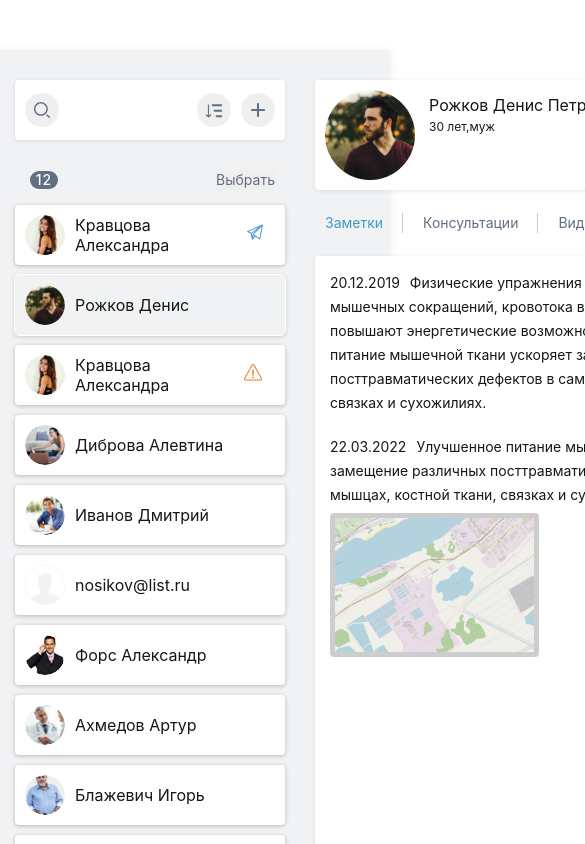
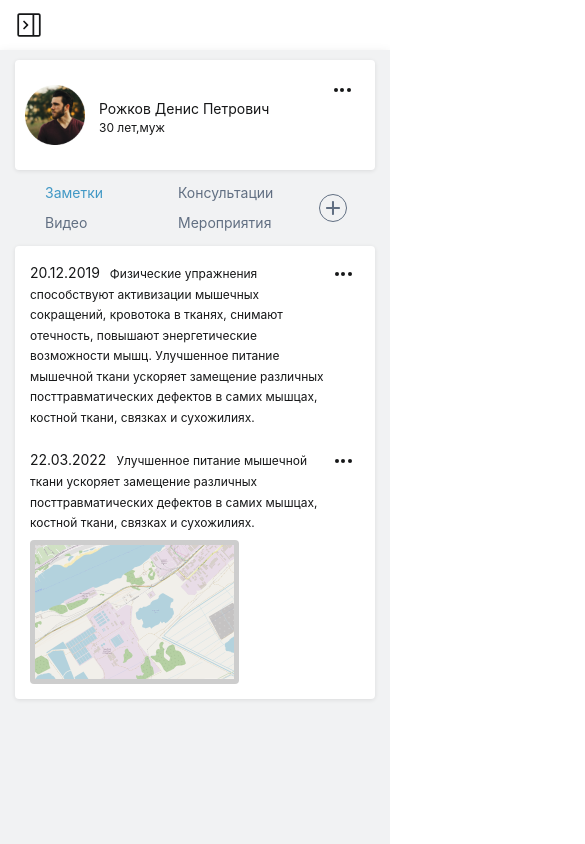
Before and after one commit to Vadim700/nc-test-task, a React (Create React App) app: page /2/notes in a window 390 px wide. Shown: the top 844 px of the page, 585 px wide, since content can reach past the window. Built offline with nearby package versions, Linux system fonts and the light colour scheme; a web font is replaced by a local one.

Commit message:
adaptive

```diff
--- a/package.json
+++ b/package.json
@@ -17,6 +17,7 @@
     "react": "^18.2.0",
     "react-content-loader": "^6.2.1",
     "react-dom": "^18.2.0",
+    "react-icons": "^4.10.1",
     "react-redux": "^8.1.2",
     "react-router-dom": "^6.15.0",
     "react-scripts": "5.0.1",
--- a/src/components/bodyHeader/style.module.scss
+++ b/src/components/bodyHeader/style.module.scss
@@ -1,3 +1,5 @@
+@import "../../index.scss";
+
 .root {
 	position: relative;
 
@@ -15,6 +17,11 @@
 
 	font-size: 16px;
 	line-height: 1.25;
+
+	@media (max-width: $mobileSmall) {
+		font-size: 14px;
+		align-self: center;
+	}
 }
 
 .image {
@@ -24,6 +31,10 @@
 	width: 90px;
 	height: 90px;
 	border-radius: 50%;
+
+	@media (max-width: $mobileSmall) {
+		width: 60px;
+	}
 
 	img {
 		width: 100%;
--- a/src/components/consultationItem/style.module.scss
+++ b/src/components/consultationItem/style.module.scss
@@ -1,3 +1,5 @@
+@import "../../index.scss";
+
 .item {
 	position: relative;
 
@@ -12,6 +14,10 @@
 	stroke-width: 1px;
 	filter: drop-shadow(0px 0px 4px rgba(47, 47, 47, 0.07));
 	background: var(--white);
+
+	@media (max-width: $mobileSmall) {
+		flex-wrap: wrap;
+	}
 
 	@media (hover: hover) {
 		&:hover {
@@ -73,6 +79,10 @@
 	color: var(--gray);
 	font-size: 14px;
 	line-height: normal;
+
+	@media (max-width: $mobileSmall) {
+		font-size: 11px;
+	}
 }
 
 .error {
@@ -85,4 +95,10 @@
 	font-size: 14px;
 	font-weight: 400;
 	line-height: 1.42;
+
+	@media (max-width: $mobileSmall) {
+		position: static;
+		margin-left: auto;
+		margin-top: 5px;
+	}
 }
--- a/src/components/eventsItem/style.module.scss
+++ b/src/components/eventsItem/style.module.scss
@@ -1,3 +1,5 @@
+@import "../../index.scss";
+
 .root {
 	list-style: none;
 
@@ -21,17 +23,33 @@
 	color: var(--black);
 	font-size: 14px;
 	line-height: 1.42;
+
+	@media (max-width: $mobileSmall) {
+		font-size: 11px;
+		line-height: 1.2;
+		flex-wrap: wrap;
+	}
 }
 
 .image {
 	display: flex;
 	justify-content: center;
 	align-items: center;
+	flex-shrink: 0;
+
+	@media (max-width: $mobileSmall) {
+		margin-bottom: 10px;
+		width: 100%;
+	}
 
 	img {
 		width: 100%;
 		max-width: 82px;
 		height: auto;
+
+		@media (max-width: $mobileSmall) {
+			max-width: 250px;
+		}
 	}
 }
 
@@ -40,11 +58,19 @@
 
 	display: flex;
 	flex-direction: column;
+
+	@media (max-width: $mobileSmall) {
+		flex: 1;
+	}
 }
 
 .title {
 	margin: 0;
 	margin-bottom: auto;
+
+	@media (max-width: $mobileSmall) {
+		margin-bottom: 5px;
+	}
 }
 
 .row {
@@ -53,6 +79,12 @@
 
 	display: grid;
 	grid-template-columns: 85px 110px 75px;
+
+	@media (max-width: $mobileSmall) {
+		column-gap: 5px;
+		grid-template-columns: 70px 95px 50px;
+		margin: 0px auto;
+	}
 }
 
 .details {
--- a/src/components/menu/component.tsx
+++ b/src/components/menu/component.tsx
@@ -43,7 +43,7 @@ export const Menu: React.FC<MenuProps> = () => {
                </NavLink>
             </li>
          </ul>
-         <span>
+         <span className={styles.modal} title="Новая заметка">
             <NoteModal props={'newNote'} />
          </span>
       </nav>
--- a/src/components/menu/style.module.scss
+++ b/src/components/menu/style.module.scss
@@ -1,9 +1,14 @@
+@import "../../index.scss";
+
 .root {
+	position: relative;
 	padding: 13px 10px;
+	max-width: 100%;
 
 	display: flex;
 	align-items: center;
 	justify-content: space-between;
+	flex: 1;
 
 	> span {
 		flex-shrink: 0;
@@ -17,6 +22,19 @@
 
 	display: flex;
 	column-gap: 40px;
+
+	@media (max-width: 500px) {
+		// column-gap: 10px;
+		display: grid;
+		grid-template: repeat(2, 1fr) / repeat(2, 1fr);
+		gap: 10px;
+		align-items: center;
+		justify-content: center;
+		padding-left: 20px;
+
+		width: 100%;
+		margin: 0px auto;
+	}
 }
 
 .listItem {
@@ -31,7 +49,17 @@
 			top: 0;
 			right: -20px;
 			background-color: var(--stroke);
+
+			@media (max-width: 500px) {
+				display: none;
+			}
 		}
+	}
+
+	@media (max-width: $mobile) {
+		// display: flex;
+		// justify-content: center;
+		// align-items: center;
 	}
 }
 
@@ -90,3 +118,6 @@
 		}
 	}
 }
+
+.modal {
+}
--- a/src/components/moviesItem/style.module.scss
+++ b/src/components/moviesItem/style.module.scss
@@ -1,3 +1,5 @@
+@import "../../index.scss";
+
 .item {
 	position: relative;
 	display: flex;
@@ -12,6 +14,10 @@
 		&:hover {
 			border-color: var(--blue);
 		}
+	}
+
+	@media (max-width: $mobileSmall) {
+		flex-wrap: wrap;
 	}
 }
 
@@ -47,6 +53,14 @@
 	text-overflow: ellipsis;
 	white-space: nowrap;
 	overflow: hidden;
+
+	@media (max-width: 768px) {
+		white-space: normal;
+	}
+
+	@media (max-width: $mobileSmall) {
+		font-size: 12px;
+	}
 }
 
 .name {
@@ -63,4 +77,12 @@
 	color: var(--gray);
 	font-size: 14px;
 	line-height: normal;
+
+	@media (max-width: $mobileSmall) {
+		position: static;
+		justify-self: flex-end;
+		margin-left: auto;
+		margin-top: 10px;
+		font-size: 11px;
+	}
 }
--- a/src/components/noteModal/style.module.scss
+++ b/src/components/noteModal/style.module.scss
@@ -18,6 +18,12 @@
 	font-weight: 400;
 	line-height: 1.42;
 	text-transform: none;
+
+	> span {
+		@media (max-width: 1040px) {
+			display: none;
+		}
+	}
 
 	span + span {
 		display: flex;
--- a/src/components/notesItem/style.module.scss
+++ b/src/components/notesItem/style.module.scss
@@ -1,3 +1,5 @@
+@import "../../index.scss";
+
 .root {
 	li a {
 		text-decoration: none;
@@ -25,8 +27,13 @@
 	font-size: 14px;
 	font-style: normal;
 	font-weight: 400;
-	line-height: 24px;
+	line-height: 1.71;
 	padding-right: 50px;
+
+	@media (max-width: $mobileSmall) {
+		font-size: 12px;
+		padding-right: 30px;
+	}
 
 	span {
 		font-size: 14px;
@@ -55,6 +62,6 @@
 .dropDown {
 	position: absolute;
 
-	top: 0;
+	top: -4px;
 	right: 0;
 }
--- a/src/components/sideBar/component.tsx
+++ b/src/components/sideBar/component.tsx
@@ -11,6 +11,7 @@ import {
 } from '../../redux/slices/userSlice';
 import { FormUser } from '../formUser/component';
 import { CSSTransition } from 'react-transition-group';
+import { GoSidebarCollapse } from 'react-icons/go';
 
 type SideBarProps = {};
 
@@ -20,6 +21,7 @@ export const SideBar: FC<SideBarProps> = () => {
    const [allChecked, setAllChecked] = React.useState<boolean>(false);
    const [value, setValue] = React.useState<string>('');
    const [openForm, setOpenForm] = React.useState<boolean>(false);
+   const [menuOpen, setMenuOpen] = React.useState<boolean>(false);
 
    const dispatch = useAppDispatch();
    const data = useAppSelector((user) => user.users.list);
@@ -39,7 +41,7 @@ export const SideBar: FC<SideBarProps> = () => {
       dispatch(setSelectAll(allChecked));
    };
 
-   const onSubmit = () => {};
+   const onSubmit = (): void => {};
 
    const closeButtonStyles = {
       transform: visibleSearch || openForm ? 'rotate(45deg)' : '',
@@ -51,8 +53,34 @@ export const SideBar: FC<SideBarProps> = () => {
       visibleSearch ? setVisibleSearch(false) : setOpenForm((open) => !open);
    };
 
+   const widthWindow = document.documentElement.clientWidth;
+
    return (
-      <aside className={styles.root}>
+      <aside
+         className={styles.root}
+         style={{
+            backdropFilter: menuOpen ? 'blur(5px)' : '',
+            backgroundColor: menuOpen ? 'rgba(0, 0, 0, .5)' : '',
+            zIndex: menuOpen ? '3' : '0',
+         }}
+      >
+         <span
+            className={styles.burger}
+            onClick={() => setMenuOpen((open) => !open)}
+            style={{
+               left: menuOpen ? '90%' : '15px',
+               color: menuOpen ? 'white' : '',
+               transform: menuOpen ? 'scale(-1, -1)' : '',
+            }}
+         >
+            <GoSidebarCollapse />
+         </span>
+         <div
+            className={styles.inner}
+            style={{
+               left: menuOpen ? '15px' : '',
+            }}
+         >
             <header className={styles.header}>
                <div className={styles.search}>
                   <div className={styles.inputGroup}>
@@ -86,7 +114,6 @@ export const SideBar: FC<SideBarProps> = () => {
                         />
                      </CSSTransition>
                   </div>
-
                   <button>
                      <FilterIcon title="Фильтр" />
                   </button>
@@ -158,6 +185,7 @@ export const SideBar: FC<SideBarProps> = () => {
                )}
             </div>
             <SideBarList actionsVisible={actionsVisible} value={value} />
+         </div>
       </aside>
    );
 };
--- a/src/components/sideBar/style.module.scss
+++ b/src/components/sideBar/style.module.scss
@@ -1,15 +1,61 @@
+@import "../../index.scss";
+
 .root {
+	@media (max-width: $mobile) {
+		position: fixed;
+		top: 0;
+		left: 0;
+		width: 100%;
+		height: 100%;
+		overflow: auto;
+		transition: all 0.3s ease 0s;
+	}
+}
+
+.inner {
 	display: flex;
 	flex-direction: column;
+	row-gap: 15px;
 
-	row-gap: 15px;
+	@media (max-width: $mobile) {
+		position: relative;
+		width: 400px;
+		height: 100%;
+		top: 0;
+		left: -410px;
+		transition: all 0.3s ease 0s;
+		z-index: 4;
+	}
+
+	@media (max-width: $mobileSmall) {
+		width: 300px;
+	}
+}
+
+.burger {
+	display: none;
+	width: 28px;
+	height: 28px;
+
+	@media (max-width: $mobile) {
+		display: inline-block;
+		position: sticky;
+		left: 15px;
+		top: 10px;
+		font-size: 28px;
+		z-index: 5;
+	}
+
+	@media (max-width: 350px) {
+		top: 5px;
+	}
 }
 
 .header {
 	display: flex;
 	align-items: center;
 	column-gap: 10px;
-	height: 60px;
+	min-height: 60px;
 	padding: 0 10px;
 
 	border-radius: 4px;
@@ -95,8 +141,6 @@
 	column-gap: 10px;
 	padding: 0px 10px 0px 15px;
 
-	overflow: hidden;
-
 	button {
 		margin: 0;
 		padding: 0;
@@ -116,6 +160,11 @@
 
 		&:last-child {
 			margin-left: 5px;
+		}
+
+		@media (max-width: $mobile) {
+			background-color: transparent;
+			color: var(--white);
 		}
 	}
 }
@@ -144,6 +193,10 @@
 	align-items: center;
 	color: var(--gray);
 	cursor: pointer;
+
+	@media (max-width: $mobile) {
+		color: var(--white);
+	}
 
 	input {
 		margin-right: 10px;
@@ -265,26 +318,6 @@
 	}
 }
 
-// ===== UserForm CSSTransition star ======
-.fadeBodyEnter {
-	height: 0;
-}
-.fadeBodyEnterActive {
-	height: 130px;
-	transition: all 0.3s ease 0s;
-}
-.fadeBodyExit {
-	height: 130px;
-}
-.fadeBodyExitActive {
-	height: 0;
-	transition: all 0.3s ease 0s;
-}
-.wrapperForm {
-	overflow: hidden;
-}
-// ===== UserForm CSSTransition end ======
-
 .btnStart {
 	flex-shrink: 0;
 }
@@ -351,3 +384,27 @@
 	transition: width 0.3s ease 0s;
 }
 // ===== SearchBlock CSSTransiton end ======
+
+// ===== UserForm CSSTransition star ======
+.fadeBodyEnter {
+	height: 0;
+}
+.fadeBodyEnterActive {
+	height: 130px;
+	transition: all 0.3s ease 0s;
+}
+.fadeBodyExit {
+	height: 130px;
+}
+.fadeBodyExitActive {
+	height: 0;
+	transition: all 0.3s ease 0s;
+}
+.wrapperForm {
+	overflow: hidden;
+
+	@media (max-width: $mobile) {
+		overflow: visible;
+	}
+}
+// ===== UserForm CSSTransition end ======
--- a/src/index.scss
+++ b/src/index.scss
@@ -1,4 +1,10 @@
 @import-normalize;
+
+// Брейк-поинты
+$pc: 1140px;
+$tablet: 991.98px;
+$mobile: 767.98px;
+$mobileSmall: 479.98px;
 
 :root {
    --white: #ffffff;
@@ -47,9 +53,15 @@ body,
 
    background: var(--f-1-f-2-f-4, #f1f2f3);
    box-shadow: 0px 2px 10px 0px rgba(22, 23, 24, 0.08);
+
+   @media (max-width: $mobile) {
+      padding: 10px 0 20px;
+   }
 }
 
 .container {
+   position: relative;
+
    display: grid;
    grid-template-columns: minmax(270px, 398px) 1fr;
    column-gap: 30px;
@@ -57,9 +69,8 @@ body,
    max-width: 1140px;
    margin: 0 auto;
    padding: 0 15px;
+
+   @media (max-width: 768.91px) {
+      display: block;
+   }
 }
-
-.grid {
-   display: grid;
-   grid-template-rows: auto auto 1fr;
-}
```
Also changed, not shown: 1 other file (tests, documents, lock files or other folders). Lines whose indentation alone changed are shown as unchanged.
